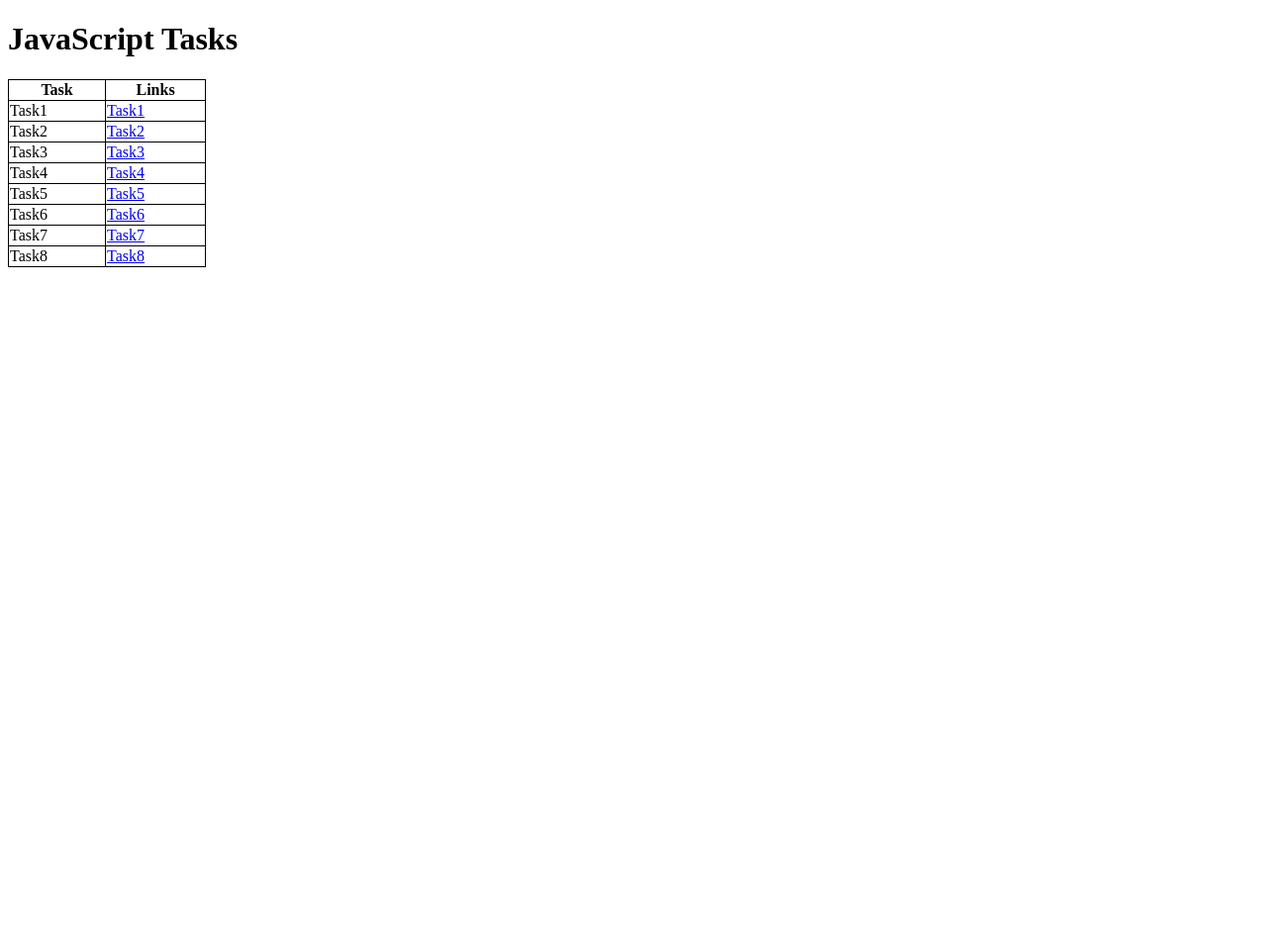
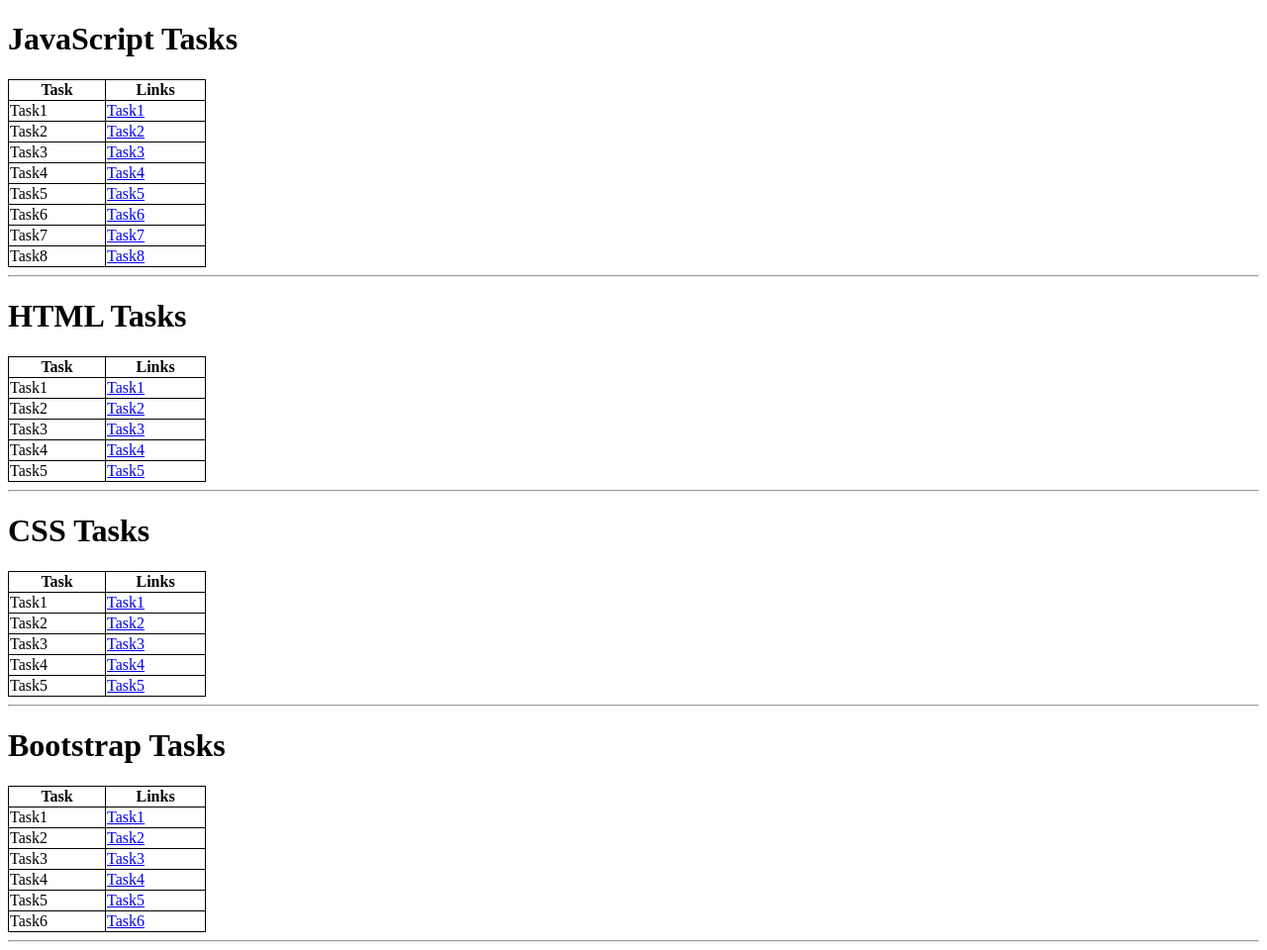
Before and after one commit to niksgoyal/ethnus-tasks, a plain HTML site: page index.html in a window 1280 px wide. Shown: the whole page at 99% size. Before the commit the page ends 800 px from the top, so only its background shows below. Drawn offline with Linux system fonts and the light colour scheme.

Commit message:
Update index.html

```diff
--- a/index.html
+++ b/index.html
@@ -56,5 +56,94 @@
         <td><a href="./jstask8.html">Task8</a></td>
       </tr>
     </table>
+    <hr />
+    <h1>HTML Tasks</h1>
+    <table>
+      <tr>
+        <th>Task</th>
+        <th>Links</th>
+      </tr>
+      <tr>
+        <td>Task1</td>
+        <td><a href="./htmltask1.html">Task1</a></td>
+      </tr>
+      <tr>
+        <td>Task2</td>
+        <td><a href="./htmltask2.html">Task2</a></td>
+      </tr>
+      <tr>
+        <td>Task3</td>
+        <td><a href="./htmltask3.html">Task3</a></td>
+      </tr>
+      <tr>
+        <td>Task4</td>
+        <td><a href="./htmltask4.html">Task4</a></td>
+      </tr>
+      <tr>
+        <td>Task5</td>
+        <td><a href="./htmltask5.html">Task5</a></td>
+      </tr>
+    </table>
+    <hr />
+    <h1>CSS Tasks</h1>
+    <table>
+      <tr>
+        <th>Task</th>
+        <th>Links</th>
+      </tr>
+      <tr>
+        <td>Task1</td>
+        <td><a href="./csstask1.html">Task1</a></td>
+      </tr>
+      <tr>
+        <td>Task2</td>
+        <td><a href="./csstask2.html">Task2</a></td>
+      </tr>
+      <tr>
+        <td>Task3</td>
+        <td><a href="./csstask3.html">Task3</a></td>
+      </tr>
+      <tr>
+        <td>Task4</td>
+        <td><a href="./csstask4.html">Task4</a></td>
+      </tr>
+      <tr>
+        <td>Task5</td>
+        <td><a href="./csstask5.html">Task5</a></td>
+      </tr>
+    </table>
+    <hr />
+    <h1>Bootstrap Tasks</h1>
+    <table>
+      <tr>
+        <th>Task</th>
+        <th>Links</th>
+      </tr>
+      <tr>
+        <td>Task1</td>
+        <td><a href="./bstask1.html">Task1</a></td>
+      </tr>
+      <tr>
+        <td>Task2</td>
+        <td><a href="./bstask2.html">Task2</a></td>
+      </tr>
+      <tr>
+        <td>Task3</td>
+        <td><a href="./bstask3.html">Task3</a></td>
+      </tr>
+      <tr>
+        <td>Task4</td>
+        <td><a href="./bstask4.html">Task4</a></td>
+      </tr>
+      <tr>
+        <td>Task5</td>
+        <td><a href="./bstask5.html">Task5</a></td>
+      </tr>
+      <tr>
+        <td>Task6</td>
+        <td><a href="./bstask6.html">Task6</a></td>
+      </tr>
+    </table>
+    <hr />
   </body>
 </html>
```
